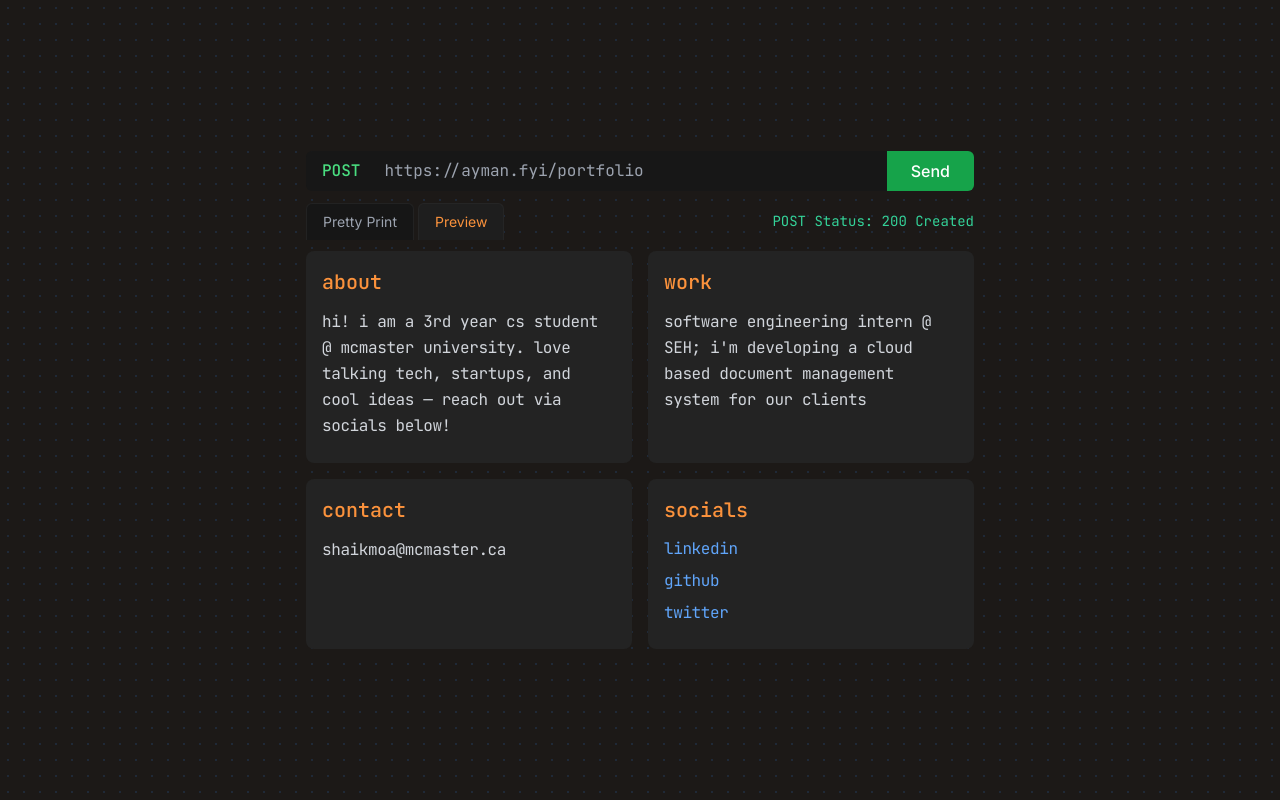
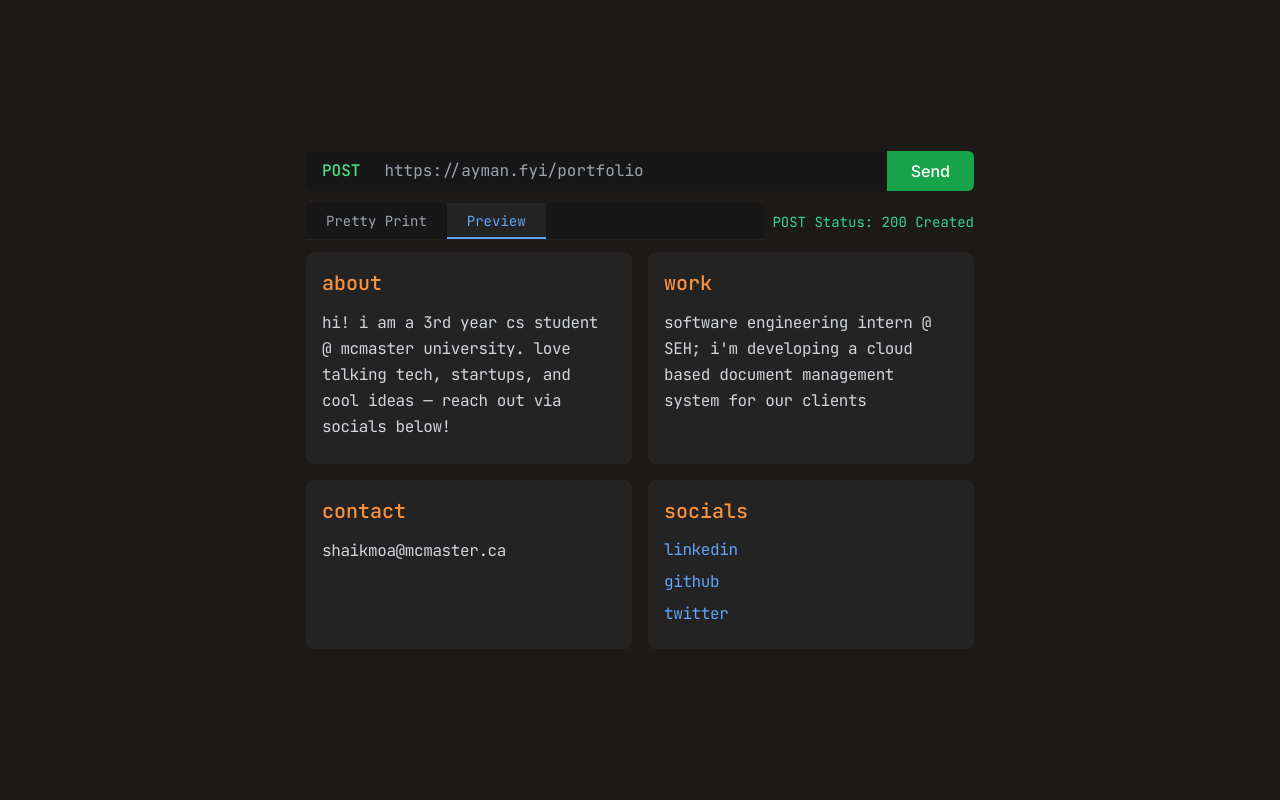
Before and after one commit to aymanfouad123/portfolio-v1, a React (Vite) app: page / in a window 1280 px wide. Both pictures are taken after a click on the button "GET". Built offline with nearby package versions, Linux system fonts and the light colour scheme.

Commit message:
status message flickering fixed

```diff
--- a/src/App.jsx
+++ b/src/App.jsx
@@ -7,37 +7,44 @@ import StatusMessage from "./components/statusMessage";
 import TabSelector from "./components/tabSelector";
 
 function App() {
-  // Core view state - all we need
+  // Core view state
   const [viewMode, setViewMode] = useState("code");
   const [isLoading, setIsLoading] = useState(false);
   const [showStatus, setShowStatus] = useState(false);
+  const [requestMethod, setRequestMethod] = useState("GET");
 
-  // Simple toggle function
+  // Simple toggle function with stable status updates
   const toggleViewMode = () => {
     // Don't toggle if already loading
     if (isLoading) return;
 
-    // Show loading state and status
+    // Calculate next view and request method
+    const nextView = viewMode === "card" ? "code" : "card";
+    const nextMethod = nextView === "card" ? "POST" : "GET";
+
+    // Set request method first, before any visual changes
+    setRequestMethod(nextMethod);
+
+    // Then enable status and loading in the same batch
     setIsLoading(true);
     setShowStatus(true);
 
-    // Use requestAnimationFrame to ensure smooth transition
+    // Use requestAnimationFrame for visual transitions
     requestAnimationFrame(() => {
-      // Use setTimeout to ensure CSS transitions have time to start
+      // Let the loading state render first
       setTimeout(() => {
-        // Toggle the view
-        setViewMode(viewMode === "card" ? "code" : "card");
+        // Switch view mode
+        setViewMode(nextView);
 
-        // Hide loading after a short delay
+        // Wait for animation to complete before removing loading state
         setTimeout(() => {
           setIsLoading(false);
         }, 400);
-      }, 50);
+      }, 100);
     });
   };
 
   // Simple derived state
-  const requestMethod = viewMode === "card" ? "POST" : "GET";
   const activeTabName = viewMode === "card" ? "Preview" : "Pretty Print";
 
   return (
@@ -59,7 +66,7 @@ function App() {
           </div>
 
           {/* Status message positioned on the right of tabs */}
-          <div className="ml-2">
+          <div className="ml-2 min-w-[140px] text-right">
             {showStatus && (
               <StatusMessage
                 viewMode={requestMethod}
--- a/src/components/statusMessage.jsx
+++ b/src/components/statusMessage.jsx
@@ -1,23 +1,23 @@
 function StatusMessage({ viewMode, isLoading, showStatus }) {
-  // Always show some form of status, don't return null
+  // Generate the appropriate message based on current state
+  const getMessage = () => {
+    if (isLoading) {
+      return viewMode === "POST" ? "Posting data..." : "Fetching data...";
+    }
+    return viewMode === "POST"
+      ? "POST Status: 200 Created"
+      : "GET Status: 200 OK";
+  };
 
   return (
-    <div className="space-y-1 font-mono text-sm text-right">
-      {/* Loading state has priority */}
-      {isLoading && (
-        <div className="text-gray-400">
-          {viewMode === "POST" ? "Posting data..." : "Fetching data..."}
-        </div>
-      )}
-
-      {/* Show success status when not loading */}
-      {!isLoading && (
-        <div className="text-emerald-400">
-          {viewMode === "POST"
-            ? "POST Status: 200 Created"
-            : "GET Status: 200 OK"}
-        </div>
-      )}
+    <div className="font-mono text-sm whitespace-nowrap">
+      <div
+        className={`transition-colors duration-200 ${
+          isLoading ? "text-gray-400" : "text-emerald-400"
+        }`}
+      >
+        {getMessage()}
+      </div>
     </div>
   );
 }
--- a/src/components/tabSelector.jsx
+++ b/src/components/tabSelector.jsx
@@ -1,24 +1,35 @@
 import React from "react";
 
-function TabSelector({ activeTabName = "Pretty Print" }) {
+function TabSelector({ activeTabName }) {
+  // Tab options
   const tabs = ["Pretty Print", "Preview"];
 
-  const tabClasses = (tab) => {
-    const baseClasses =
-      "px-4 py-2 text-sm font-sans border-t border-l border-r rounded-t-md transition-colors";
+  return (
+    <div className="flex rounded-t-md overflow-hidden bg-[#171717] border-b border-[#232323]">
+      {tabs.map((tabName) => {
+        const isActive = tabName === activeTabName;
 
-    return tab === activeTabName
-      ? `${baseClasses} bg-[#1E1E1E] text-orange-400 border-[#252525]`
-      : `${baseClasses} bg-[#161616] text-gray-400 border-[#222222]`;
-  };
+        return (
+          <div
+            key={tabName}
+            className={`relative px-5 py-2 font-mono text-sm cursor-default transition-all ${
+              isActive
+                ? "text-blue-400 bg-[#232323]"
+                : "text-gray-400 hover:text-gray-300 bg-[#171717]"
+            }`}
+          >
+            {tabName}
 
-  return (
-    <div className="flex space-x-1 mb-[-1px] z-20 relative">
-      {tabs.map((tab) => (
-        <div key={tab} className={tabClasses(tab)}>
-          {tab}
-        </div>
-      ))}
+            {/* Active indicator line */}
+            {isActive && (
+              <div className="absolute bottom-0 left-0 w-full h-0.5 bg-blue-400" />
+            )}
+          </div>
+        );
+      })}
+
+      {/* Fill remaining space with tab bar background */}
+      <div className="flex-grow bg-[#171717]"></div>
     </div>
   );
 }
```
